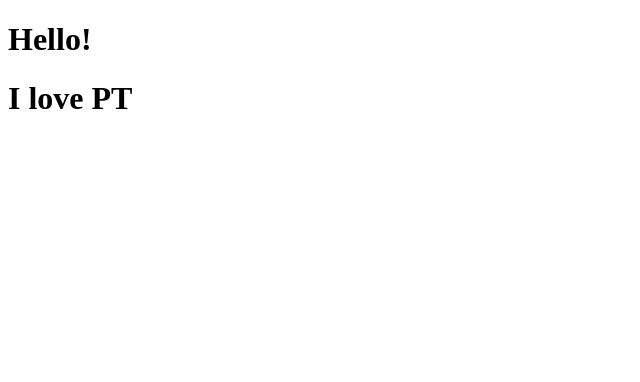
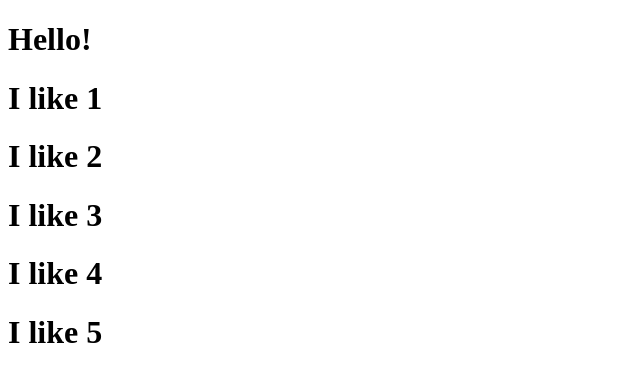
Before and after one commit to Park-min-hyoung/movie_app_excute, a React (Create React App) app: page / in a window 1280 px wide. Shown: the top 382 px of the page, without its empty margins (0-640 px from the left). Built offline with nearby package versions, Linux system fonts and the light colour scheme.

Commit message:
JSX 및 component 정보 전달과 그 정보 사용

```diff
--- a/src/App.js
+++ b/src/App.js
@@ -1,11 +1,18 @@
 import React from 'react';
-import Potato from './Potato';
+
+function Food({ fav }) {
+  return <h1>I like {fav}</h1>;
+}
 
 function App() {
   return (
     <div>
       <h1>Hello!</h1>
-      <Potato />
+      <Food fav="1" />
+      <Food fav="2" />
+      <Food fav="3" />
+      <Food fav="4" />
+      <Food fav="5" />
     </div>
   );
 }
--- a/src/Potato.js
+++ /dev/null
@@ -1,5 +0,0 @@
-function Potato() {
-    return <h1>I love PT</h1>;
-}
-
-export default Potato;
```
